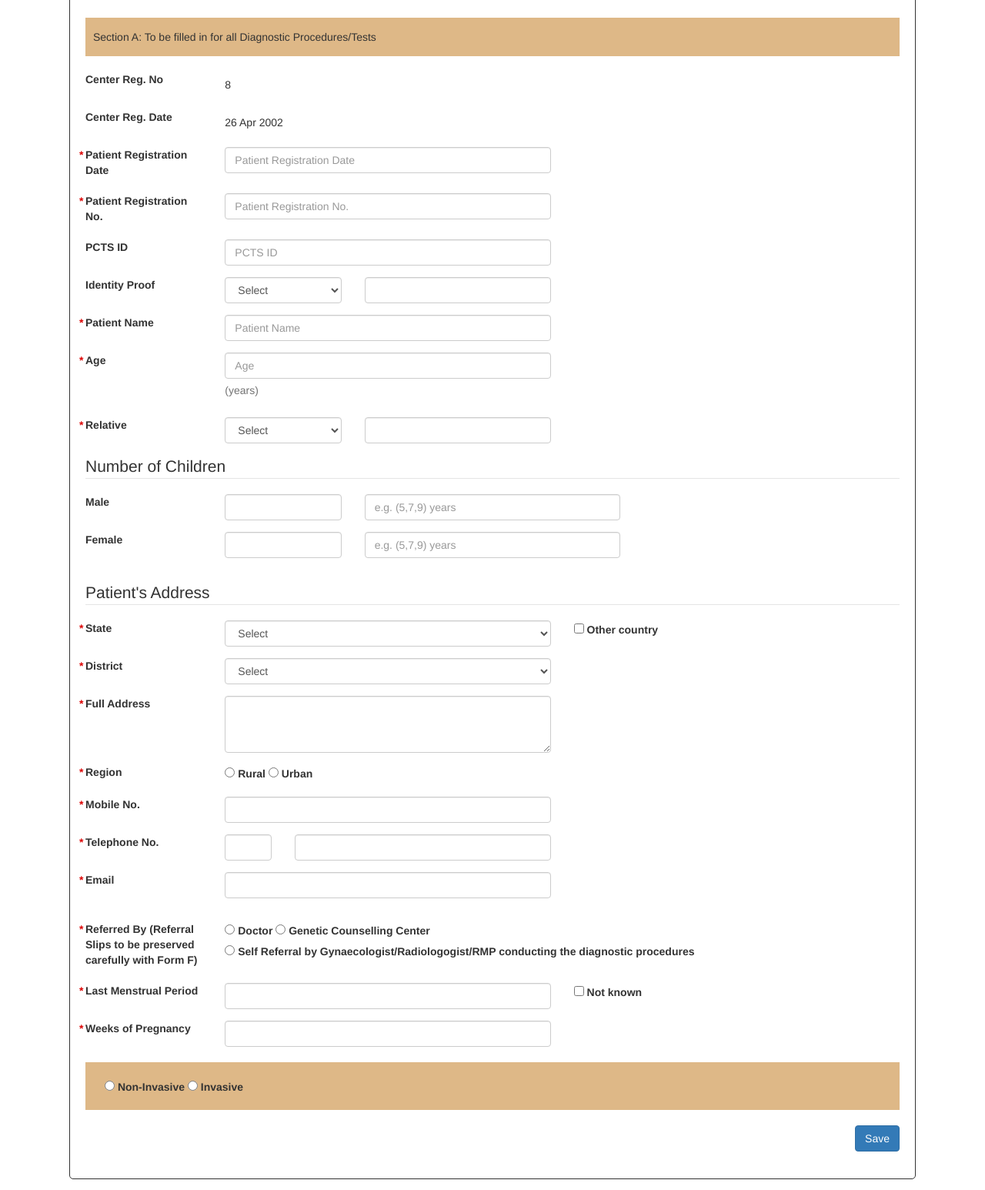
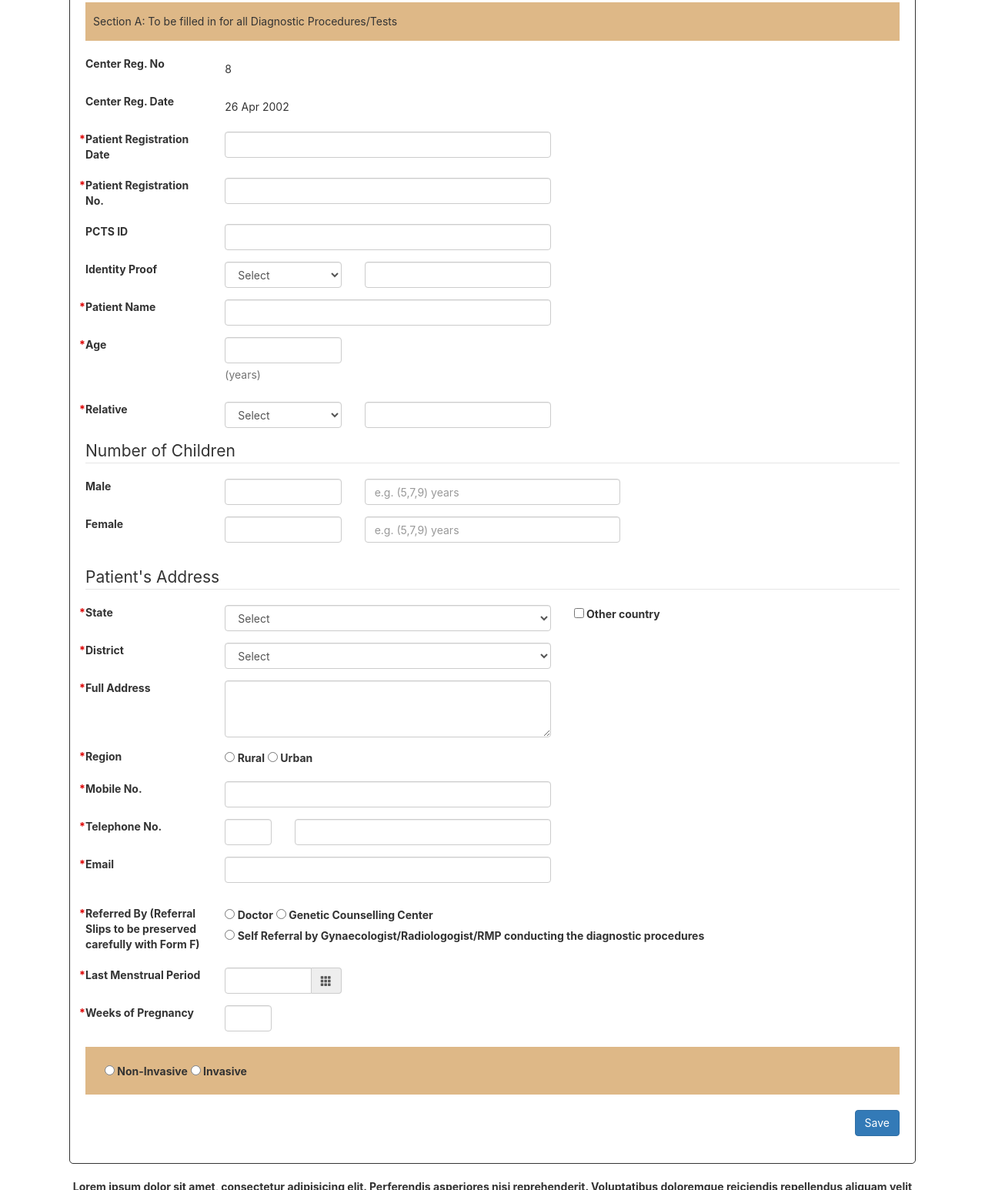
Before and after one commit to gsaini/electron-project, an Electron app: page app/index.html in a window 1280 px wide. Shown: the part 198-1744 px from the top of the page at 77% size. Drawn offline with nearby package versions, Linux system fonts and the light colour scheme.

Commit message:
Added date-picker.

```diff
--- a/app/index.html
+++ b/app/index.html
@@ -4,8 +4,9 @@
 <head>
 	<meta charset="utf-8">
 	<title>Medical Project</title>
+	<link rel="stylesheet" href="./bower_components/bootstrap/dist/css/bootstrap.min.css">
+	<link rel="stylesheet" href="bower_components/bootstrap-datepicker/dist/css/bootstrap-datepicker.min.css"></link>
 	<link rel="stylesheet" href="styles/main.css">
-	<link rel="stylesheet" href="./bower_components/bootstrap/dist/css/bootstrap.css">
 </head>
 
 <body>
@@ -42,8 +43,8 @@
 				<div class="form-group row required">
 					<label for="inputPatientRegDate" class="col-sm-2 col-form-label">Patient Registration Date</label>
 					<div class="col-sm-5">
-						<input type="text" class="form-control" id="inputPatientRegDate" name="patientRegDate" placeholder="Patient Registration Date"
-							required>
+						<input type="text" class="form-control" id="inputPatientRegDate" name="patientRegDate"
+							required maxlength="100">
 					</div>
 				</div>
 
@@ -51,8 +52,8 @@
 				<div class="form-group row required">
 					<label for="inputPatientRegNo" class="col-sm-2 col-form-label">Patient Registration No.</label>
 					<div class="col-sm-5">
-						<input type="text" class="form-control" id="inputPatientRegNo" name="patientRegNo" placeholder="Patient Registration No."
-							required>
+						<input type="text" class="form-control" id="inputPatientRegNo" name="patientRegNo"
+							required maxlength="100">
 					</div>
 				</div>
 
@@ -60,7 +61,7 @@
 				<div class="form-group row">
 					<label for="inputPCTSId" class="col-sm-2 col-form-label">PCTS ID</label>
 					<div class="col-sm-5">
-						<input type="text" class="form-control" id="inputPCTSId" placeholder="PCTS ID" name="patientPCTSId">
+						<input type="text" class="form-control" id="inputPCTSId" name="patientPCTSId" maxlength="20">
 					</div>
 				</div>
 
@@ -84,15 +85,15 @@
 				<div class="form-group row required">
 					<label for="inputPatientName" class="col-sm-2 col-form-label">Patient Name</label>
 					<div class="col-sm-5">
-						<input type="text" class="form-control" id="inputPatientName" placeholder="Patient Name" required name="patientName">
+						<input type="text" class="form-control" id="inputPatientName" required name="patientName" maxlength="100">
 					</div>
 				</div>
 
 				<!-- Age -->
 				<div class="form-group row required">
 					<label for="inputPatientAge" class="col-sm-2 col-form-label">Age</label>
-					<div class="col-sm-5">
-						<input type="text" class="form-control" id="inputPatientAge" placeholder="Age" required name="patientAge">
+					<div class="col-sm-2">
+						<input type="text" class="form-control" id="inputPatientAge" required name="patientAge" maxlength="3">
 						<p class="help-block">(years)</p>
 					</div>
 				</div>
@@ -109,7 +110,7 @@
 					</select>
 					</div>
 					<div class="col-sm-3">
-						<input type="text" class="form-control" id="inputRelativeName" name="patientRelativeName">
+						<input type="text" class="form-control" id="inputRelativeName" name="patientRelativeName" maxlength="100">
 					</div>
 				</div>
 
@@ -120,20 +121,20 @@
 					<div class="form-group row">
 						<label for="inputMaleChildren" class="col-sm-2 col-form-label">Male</label>
 						<div class="col-sm-2">
-							<input type="text" class="form-control" id="inputMaleChildren" name="patientMaleChildren">
+							<input type="text" class="form-control" id="inputMaleChildren" name="patientMaleChildren" maxlength="2">
 						</div>
 						<div class="col-sm-4">
-							<input type="text" class="form-control" id="inputMaleChildAges" placeholder="e.g. (5,7,9) years" name="patientMaleChildrenAge">
+							<input type="text" class="form-control" id="inputMaleChildAges" placeholder="e.g. (5,7,9) years" name="patientMaleChildrenAge" maxlength="20">
 						</div>
 					</div>
 
 					<div class="form-group row">
 						<label for="inputFemaleChildren" class="col-sm-2 col-form-label">Female</label>
 						<div class="col-sm-2">
-							<input type="text" class="form-control" id="inputFemaleChildren" name="patientFemaleChildren">
+							<input type="text" class="form-control" id="inputFemaleChildren" name="patientFemaleChildren" maxlength="2">
 						</div>
 						<div class="col-sm-4">
-							<input type="text" class="form-control" id="inputFemaleChildAges" placeholder="e.g. (5,7,9) years" name="patientFemaleChildrenAge">
+							<input type="text" class="form-control" id="inputFemaleChildAges" placeholder="e.g. (5,7,9) years" name="patientFemaleChildrenAge" maxlength="20">
 						</div>
 					</div>
 				</fieldset>
@@ -202,7 +203,7 @@
 					<div class="form-group row">
 						<label for="inputFullAddress" class="col-sm-2 col-form-label">Full Address</label>
 						<div class="col-sm-5">
-							<textarea class="form-control" id="inputFullAddress" rows="3" name="patientFullAddress"></textarea>
+							<textarea class="form-control" id="inputFullAddress" rows="3" name="patientFullAddress" maxlength="250"></textarea>
 						</div>
 					</div>
 
@@ -226,7 +227,7 @@
 					<div class="form-group row">
 						<label for="inputMobile" class="col-sm-2 col-form-label">Mobile No.</label>
 						<div class="col-sm-5">
-							<input type="tel" class="form-control" id="inputMobile" name="patientMobileNo">
+							<input type="tel" class="form-control" id="inputMobile" name="patientMobileNo" maxlength="11">
 						</div>
 					</div>
 
@@ -236,14 +237,14 @@
 							<input type="tel" class="form-control" id="inputTelephoneCode" name="patientTelephoneCode">
 						</div>
 						<div class="col-sm-4">
-							<input type="tel" class="form-control" id="inputTelephone" name="patientTelephoneNo">
+							<input type="tel" class="form-control" id="inputTelephone" name="patientTelephoneNo" maxlength="11">
 						</div>
 					</div>
 
 					<div class="form-group row">
 						<label for="inputEmail" class="col-sm-2 col-form-label">Email</label>
 						<div class="col-sm-5">
-							<input type="email" class="form-control" id="inputEmail" name="patientEmail">
+							<input type="email" class="form-control" id="inputEmail" name="patientEmail" maxlength="100">
 						</div>
 					</div>
 				</fieldset>
@@ -275,22 +276,25 @@
 				<!-- Last Menstrual Period -->
 				<div class="form-group row required">
 					<label for="inputMenstrualPeriod" class="col-sm-2 col-form-label">Last Menstrual Period</label>
-					<div class="col-sm-5">
-						<input type="text" class="form-control last-menstrual-period-txtbox" id="inputMenstrualPeriod" name="lastMenstrualPeriod"
-							required>
-
+					<div class="col-sm-2 input-group date" data-provide="datepicker">
+						<input type="text" class="form-control last-menstrual-period-txtbox datepicker" data-autoclose="true" data-date-format="dd/mm/yyyy" id="inputMenstrualPeriod" name="lastMenstrualPeriod" required>
+						<div class="input-group-addon">
+							<span class="glyphicon glyphicon-th"></span>
+						</div>
 					</div>
+					<!--
 					<div class="col-sm-5">
 						<label class="form-check-label">
 						<input class="form-check-input not-known" type="checkbox" name="isLastMenstrualPeriodKnown"> Not known
-					</label>
+						</label>
 					</div>
+					-->
 				</div>
 
 				<!-- Weeks of Pregnancy -->
 				<div class="form-group row required">
 					<label for="inputWeeksPregnancy" class="col-sm-2 col-form-label">Weeks of Pregnancy</label>
-					<div class="col-sm-5">
+					<div class="col-sm-1">
 						<input type="text" class="form-control" id="inputWeeksPregnancy" name="patientWeeksOfPregnancy" required>
 					</div>
 				</div>
@@ -329,7 +333,8 @@
 
 	<script>if (typeof module === 'object') {window.module = module; module = undefined;}</script>
 
-	<script src="bower_components/jquery/dist/jquery.js"></script>
+	<script src="bower_components/jquery/dist/jquery.min.js"></script>
+	<script src="bower_components/bootstrap-datepicker/dist/js/bootstrap-datepicker.min.js"></script>
 	<script src="scripts/main.js" defer></script>
 
 	<script>if (window.module) module = window.module;</script>
--- a/app/styles/main.css
+++ b/app/styles/main.css
@@ -8,9 +8,6 @@ body {
 	font-family: -apple-system, 'Helvetica Neue', Helvetica, sans-serif;
 }
 
-.container{
-	margin:20px;
-}
 
 .form-container{
     margin: 20px;
@@ -39,3 +36,7 @@ header, footer{
     font-weight: bold;
     margin: 20px;
 }
+
+.input-group[class*=col-]{
+    padding: 0 15px;
+}
--- a/bower.json
+++ b/bower.json
@@ -21,6 +21,7 @@
     "tests"
   ],
   "dependencies": {
-    "bootstrap": "^3.3.7"
+    "bootstrap": "^3.3.7",
+    "bootstrap-datepicker": "^1.6.4"
   }
 }
```
